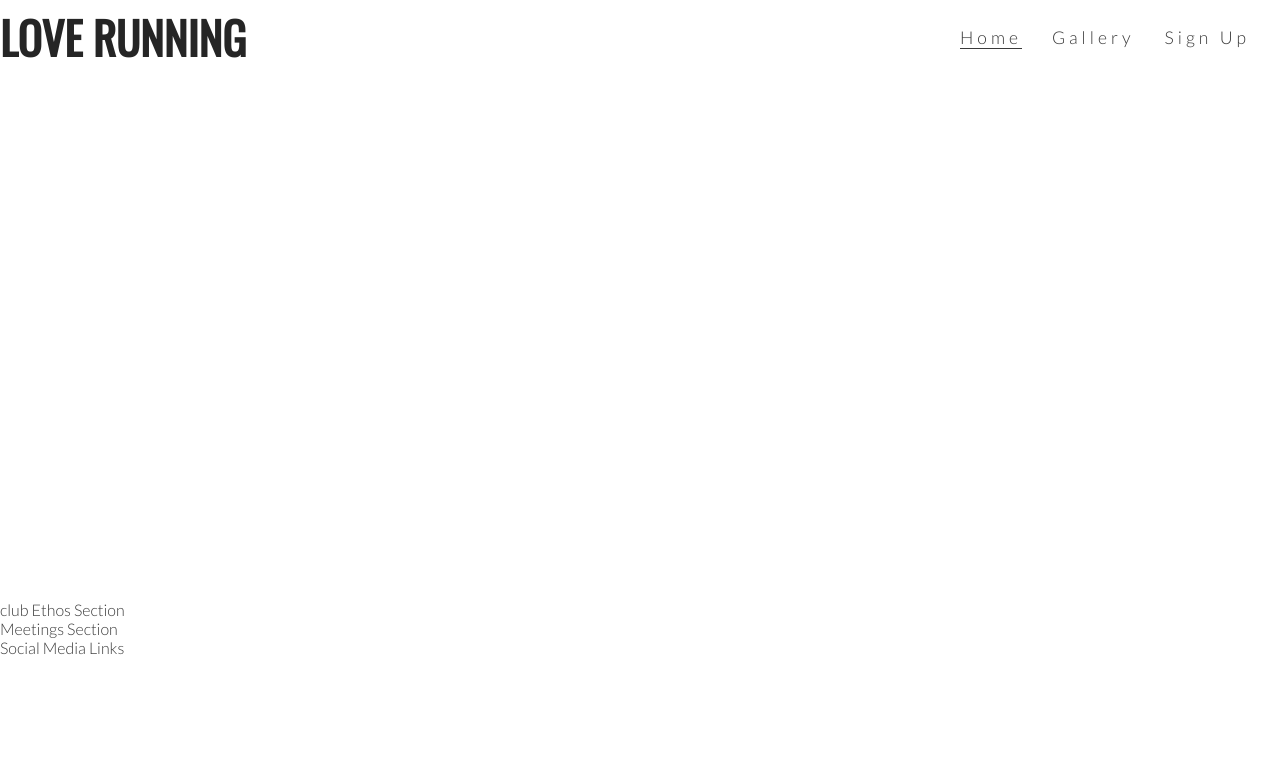
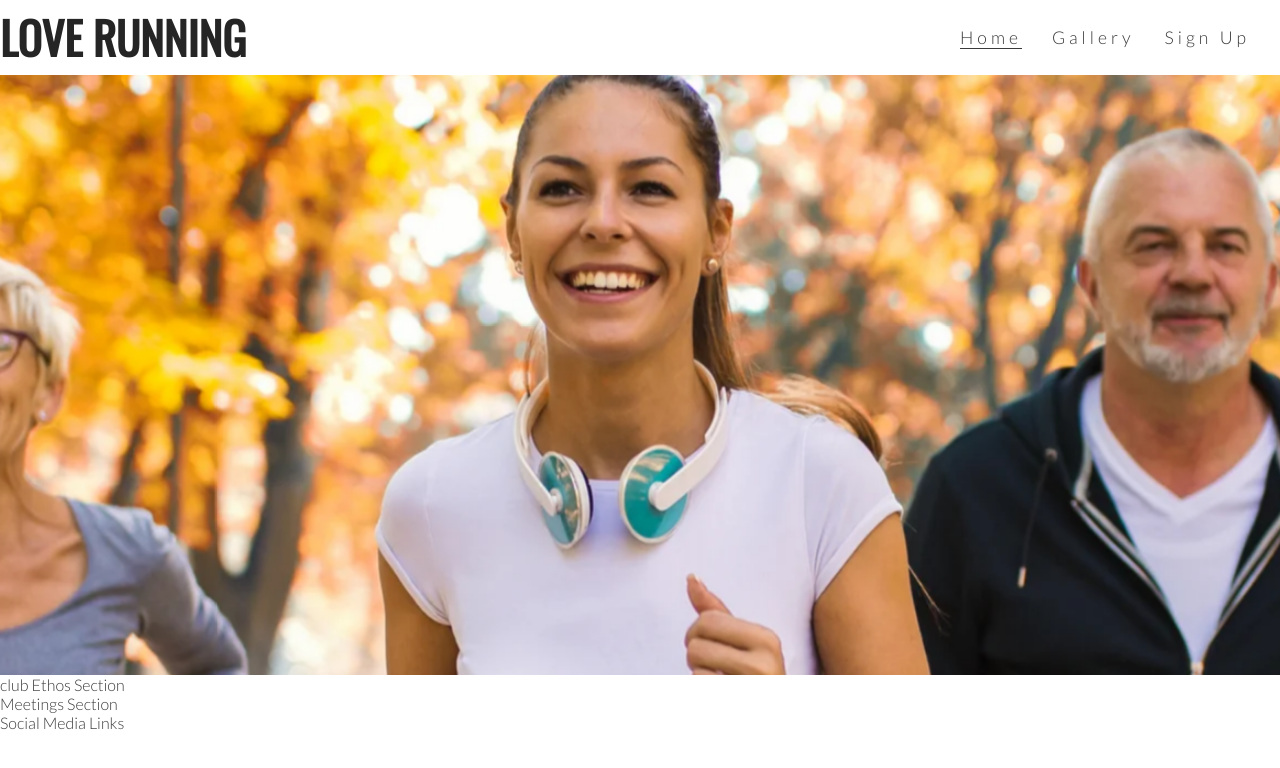
Before and after one commit to R-Chandler/love-running, a plain HTML site: page index.html in a window 1280 px wide. Drawn offline with nearby package versions, Linux system fonts and the light colour scheme.

Commit message:
add hero image animation and correct hero image bug

```diff
--- a/assets/css/style.css
+++ b/assets/css/style.css
@@ -56,8 +56,27 @@ h1, h2 {
 
 /* Hero Image */
 
+#hero-outer {
+    height: 600px;
+    width: 100%;
+    overflow: hidden;
+}
+
 #hero-image {
     height: 600px;
     width: 100%;
-    background-image: url(../images/love-running-hero.webp) no-repeat center center;
+    background: url('../images/love-running-hero.webp') no-repeat center center;
+
+    animation-name: hero-zoom;
+    animation-duration: 5s;
+    animation-fill-mode: forwards;
 }
+
+@keyframes hero-zoom {
+    from{
+        transform: scale(1);
+    }
+    to{
+        transform: scale(1.1);
+    }
+}
--- a/index.html
+++ b/index.html
@@ -24,10 +24,8 @@
             </ul>
         </nav>
     </header>
-    <section>
-        <div id="hero-image">
-            <img src="" alt="">
-        </div>
+    <section id="hero-outer">
+        <div id="hero-image"></div>
     </section>
     <section>
         club Ethos Section
```
